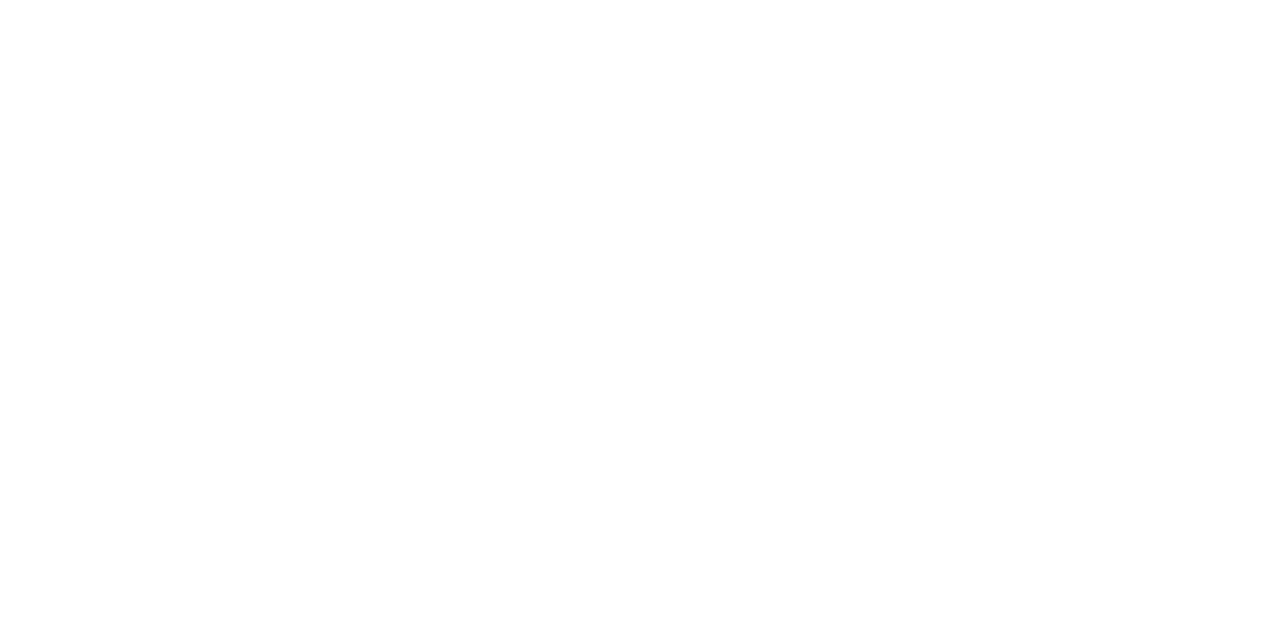
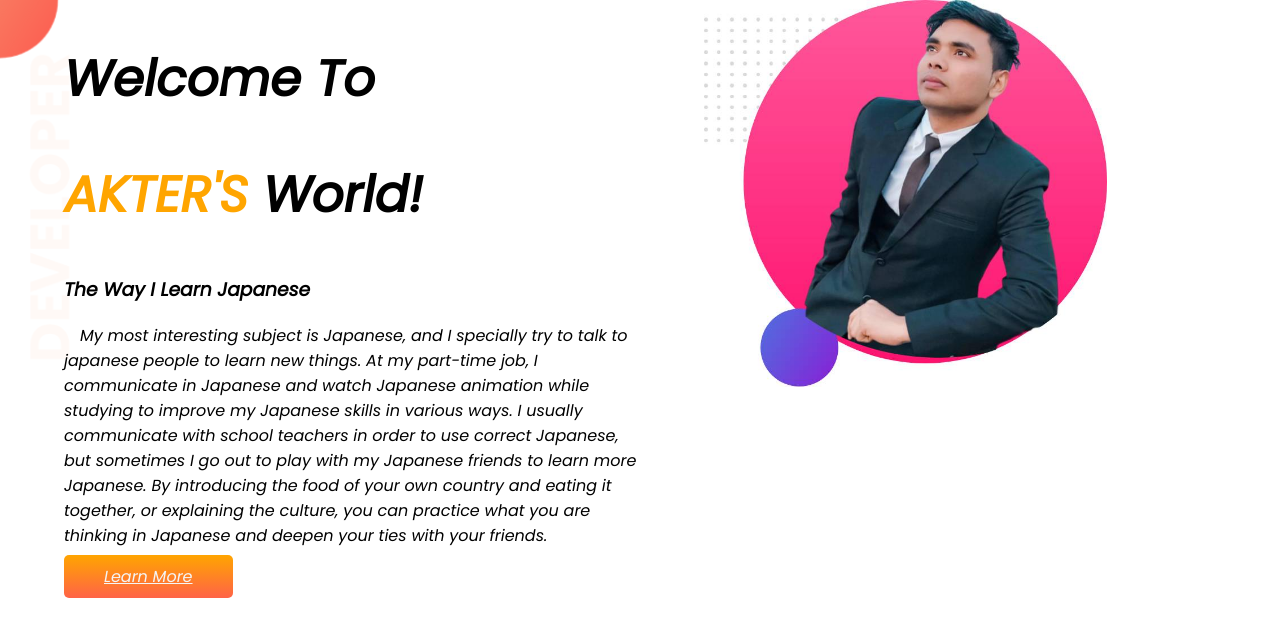
Before and after one commit to Aktertaro/developer-portfoloi, a plain HTML site: page index.html in a window 1280 px wide. Drawn offline with Linux system fonts and the light colour scheme.

Commit message:
top banner added

```diff
--- a/index.html
+++ b/index.html
@@ -1,13 +1,40 @@
 <!DOCTYPE html>
 <html lang="en">
+
 <head>
     <meta charset="UTF-8">
     <meta http-equiv="X-UA-Compatible" content="IE=edge">
     <meta name="viewport" content="width=device-width, initial-scale=1.0">
     <title>AKTER Portfoloi</title>
+    <link rel="preconnect" href="https://fonts.googleapis.com">
+    <link rel="preconnect" href="https://fonts.gstatic.com" crossorigin>
+    <link href="https://fonts.googleapis.com/css2?family=Poppins:ital@1&display=swap" rel="stylesheet">
     <link rel="stylesheet" href="style.css">
 </head>
+
 <body>
+    <section class="top-banner">
+        <div class="half-width">
+            <h1>Welcome To</h1>
+            <h1> <span class="orange"> AKTER'S</span> World!</h1>
+            <h3>The Way I Learn Japanese</h3>
+            <p>　My most interesting subject is Japanese, and I specially try to talk to japanese people to learn new
+                things. At my part-time job, I
+                communicate in Japanese and watch Japanese animation while studying to improve my Japanese skills in
+                various
+                ways. I usually communicate with school teachers in order to use correct Japanese, but sometimes I go
+                out to
+                play with my Japanese friends to learn more Japanese. By introducing the food of your own country and
+                eating
+                it together, or explaining the culture, you can practice what you are thinking in Japanese and deepen
+                your
+                ties with your friends.</p>
+            <a class="learn-more-button" target="_blank" href="https://nihongo-e-na.com/eng/">Learn More</a>
+        </div>
+        <div class="half-width">
+            <img src="img/my-bg2.jpg" alt="">
+        </div>
+    </section>
+</body>
 
-</body>
 </html>
--- a/style.css
+++ b/style.css
@@ -0,0 +1,32 @@
+body{
+    font-family: 'Poppins', sans-serif;
+    margin: 0%;
+}
+h1{
+    font-size: 50px;
+}
+.orange{
+    color:orange
+}
+section{
+    display: flex;
+}
+.half-width{
+    width: 50%;
+    padding-left: 5%;
+}
+.half-width img{
+    width: 70%;
+}
+.learn-more-button{
+    text-decoratio: none;
+    background-image: linear-gradient(orange, tomato);
+    padding: 10px 40px;
+    color: whitesmoke;
+    font-weight: 300;
+    border-radius: 5px;
+}
+.top-banner{
+    background-image: url(img/top-banner.png);
+    background-repeat: no-repeat;
+}
```
Also changed, not shown: img/2nd.jpg (added), img/dream-bg.png (added), img/exp-bg.png (added), img/my-bg2.jpg (added), img/top-banner.png (added).
